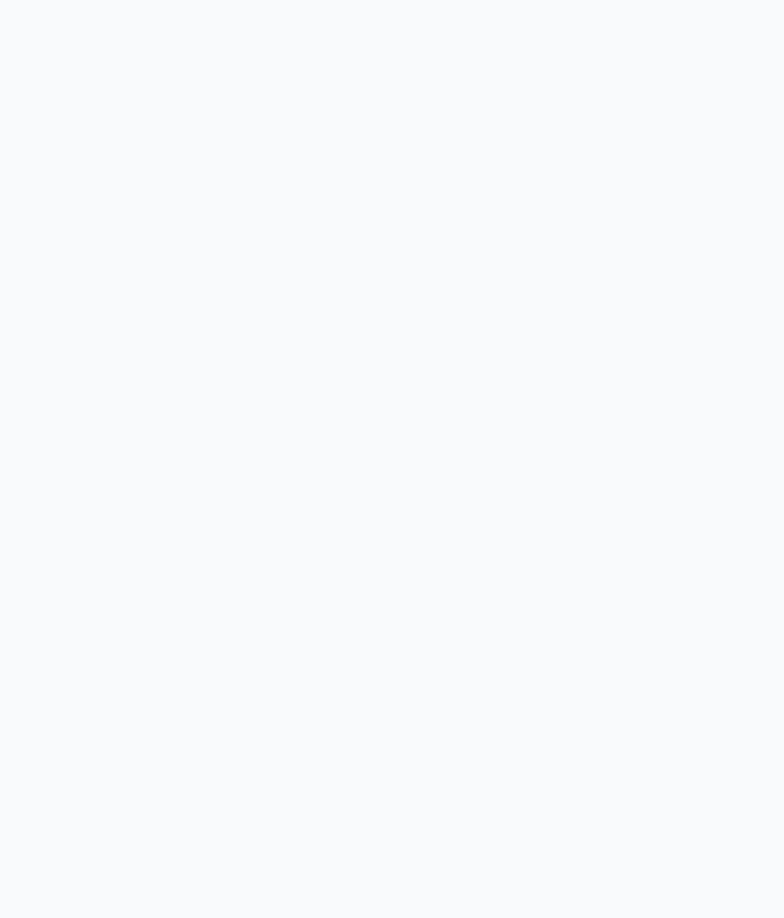
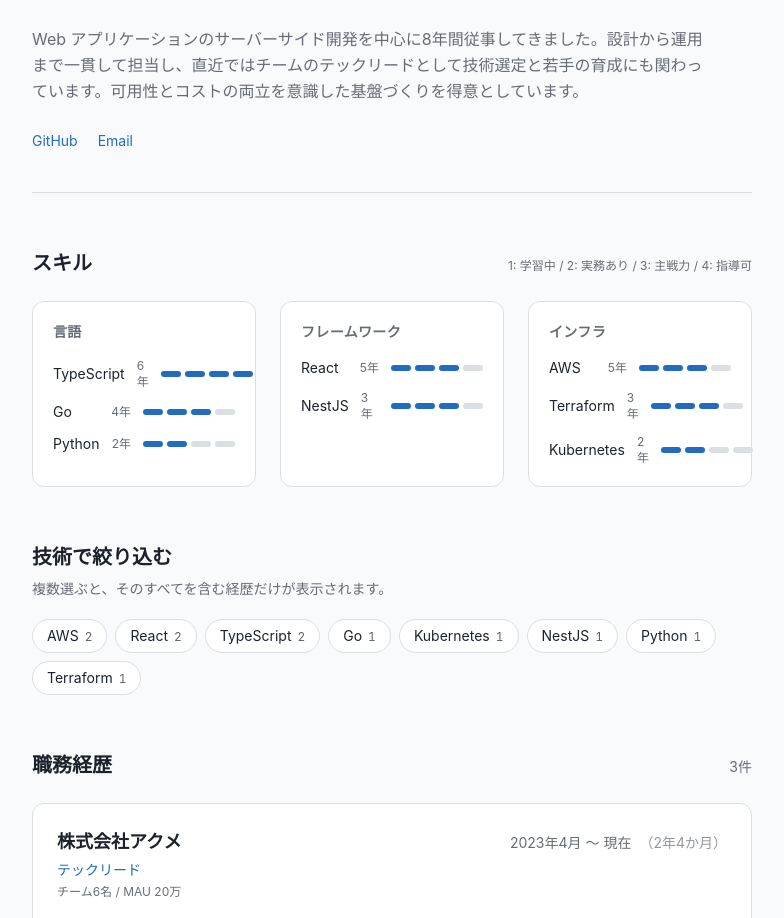
Before and after one commit to yh-il002/portfolio, a React (Vite) app: page / in a window 1280 px wide. Shown: the part 182-1100 px from the top of the page, without its empty margins (248-1032 px from the left). Before the commit the page ends 800 px from the top, so only its background shows below. Built offline with nearby package versions, Linux system fonts and the light colour scheme.

Commit message:
Add filter UI and experience list
技術タグの絞り込み UI、経歴カード、経歴一覧を追加し、App で全体を組み立てた。絞り込みは AND 条件で、0 件になるタグは押せないようにしている。

```diff
--- a/src/App.tsx
+++ b/src/App.tsx
@@ -1,8 +1,34 @@
+import ExperienceList from './components/ExperienceList'
+import Header from './components/Header'
+import SkillFilter from './components/SkillFilter'
+import SkillSheet from './components/SkillSheet'
 import resumeJson from './data/resume.json'
+import { useSkillFilter } from './hooks/useSkillFilter'
 import type { Resume } from './types/resume'
 
 const resume: Resume = resumeJson
 
 export default function App() {
-  return <main className="p-8 text-ink">{resume.profile.name}</main>
+  const { selected, tagOptions, filtered, toggleTag, clear } = useSkillFilter(
+    resume.experiences,
+  )
+
+  return (
+    <div className="min-h-screen bg-canvas">
+      <main className="mx-auto max-w-3xl px-6 py-16 sm:py-20">
+        <Header profile={resume.profile} />
+        <SkillSheet skills={resume.skills} />
+        <SkillFilter
+          options={tagOptions}
+          selected={selected}
+          onToggle={toggleTag}
+          onClear={clear}
+        />
+        <ExperienceList experiences={filtered} selected={selected} />
+        <footer className="mt-20 border-t border-line pt-6 text-xs text-muted">
+          このページは静的サイトです。掲載内容は {resume.profile.name} 本人が管理しています。
+        </footer>
+      </main>
+    </div>
+  )
 }
--- /dev/null
+++ b/src/components/ExperienceCard.tsx
@@ -0,0 +1,60 @@
+import { formatDuration, formatPeriod } from '../lib/format'
+import type { Experience } from '../types/resume'
+
+type Props = {
+  experience: Experience
+  selected: string[]
+}
+
+export default function ExperienceCard({ experience, selected }: Props) {
+  return (
+    <article className="rounded-xl border border-line bg-surface p-6">
+      <div className="flex flex-wrap items-baseline justify-between gap-x-6 gap-y-1">
+        <h3 className="text-lg font-bold text-ink">{experience.company}</h3>
+        <p className="text-sm text-muted">
+          {formatPeriod(experience.period)}
+          <span className="ml-2 opacity-70">
+            （{formatDuration(experience.period)}）
+          </span>
+        </p>
+      </div>
+
+      <p className="mt-1 text-sm font-medium text-accent">{experience.role}</p>
+      {experience.scale && (
+        <p className="mt-1 text-xs text-muted">{experience.scale}</p>
+      )}
+
+      <p className="mt-4 leading-relaxed text-ink">{experience.summary}</p>
+
+      {experience.highlights.length > 0 && (
+        <ul className="mt-4 space-y-2">
+          {experience.highlights.map((highlight) => (
+            <li
+              key={highlight}
+              className="relative pl-5 text-sm leading-relaxed text-muted before:absolute before:left-0 before:top-[0.6em] before:h-1.5 before:w-1.5 before:rounded-full before:bg-accent"
+            >
+              {highlight}
+            </li>
+          ))}
+        </ul>
+      )}
+
+      {experience.tags.length > 0 && (
+        <ul className="mt-5 flex flex-wrap gap-2">
+          {experience.tags.map((tag) => (
+            <li
+              key={tag}
+              className={`rounded px-2 py-0.5 text-xs ${
+                selected.includes(tag)
+                  ? 'bg-accent-soft font-medium text-accent'
+                  : 'bg-canvas text-muted'
+              }`}
+            >
+              {tag}
+            </li>
+          ))}
+        </ul>
+      )}
+    </article>
+  )
+}
--- /dev/null
+++ b/src/components/ExperienceList.tsx
@@ -0,0 +1,42 @@
+import ExperienceCard from './ExperienceCard'
+import type { Experience } from '../types/resume'
+
+type Props = {
+  experiences: Experience[]
+  selected: string[]
+}
+
+export default function ExperienceList({ experiences, selected }: Props) {
+  const sorted = [...experiences].sort((a, b) =>
+    b.period.start.localeCompare(a.period.start),
+  )
+
+  return (
+    <section className="mt-14" aria-labelledby="experience-heading">
+      <div className="flex flex-wrap items-baseline justify-between gap-x-6 gap-y-2">
+        <h2 id="experience-heading" className="text-xl font-bold text-ink">
+          職務経歴
+        </h2>
+        <p className="text-sm text-muted" aria-live="polite">
+          {sorted.length}件
+        </p>
+      </div>
+
+      {sorted.length === 0 ? (
+        <p className="mt-6 rounded-xl border border-dashed border-line p-10 text-center text-sm text-muted">
+          条件に合う経歴がありません。絞り込みを減らしてください。
+        </p>
+      ) : (
+        <div className="mt-6 space-y-6">
+          {sorted.map((experience) => (
+            <ExperienceCard
+              key={experience.id}
+              experience={experience}
+              selected={selected}
+            />
+          ))}
+        </div>
+      )}
+    </section>
+  )
+}
--- /dev/null
+++ b/src/components/SkillFilter.tsx
@@ -0,0 +1,61 @@
+import type { TagOption } from '../lib/filter'
+
+type Props = {
+  options: TagOption[]
+  selected: string[]
+  onToggle: (tag: string) => void
+  onClear: () => void
+}
+
+export default function SkillFilter({ options, selected, onToggle, onClear }: Props) {
+  if (options.length === 0) return null
+
+  return (
+    <section className="mt-14" aria-labelledby="filter-heading">
+      <div className="flex flex-wrap items-baseline justify-between gap-x-6 gap-y-2">
+        <h2 id="filter-heading" className="text-xl font-bold text-ink">
+          技術で絞り込む
+        </h2>
+        {selected.length > 0 && (
+          <button
+            type="button"
+            onClick={onClear}
+            className="text-sm text-accent underline-offset-4 hover:underline focus-visible:outline-2 focus-visible:outline-offset-2 focus-visible:outline-accent"
+          >
+            絞り込みを解除
+          </button>
+        )}
+      </div>
+
+      <p className="mt-2 text-sm text-muted">
+        複数選ぶと、そのすべてを含む経歴だけが表示されます。
+      </p>
+
+      <ul className="mt-5 flex flex-wrap gap-2">
+        {options.map((option) => {
+          const isSelected = selected.includes(option.tag)
+          return (
+            <li key={option.tag}>
+              <button
+                type="button"
+                onClick={() => onToggle(option.tag)}
+                disabled={option.disabled}
+                aria-pressed={isSelected}
+                className={`rounded-full border px-3.5 py-1.5 text-sm transition-colors focus-visible:outline-2 focus-visible:outline-offset-2 focus-visible:outline-accent ${
+                  isSelected
+                    ? 'border-accent bg-accent-soft text-accent'
+                    : 'border-line bg-surface text-ink hover:border-accent'
+                } disabled:cursor-not-allowed disabled:border-line disabled:bg-transparent disabled:text-muted disabled:opacity-50 disabled:hover:border-line`}
+              >
+                {option.tag}
+                <span className="ml-1.5 text-xs tabular-nums opacity-70">
+                  {option.count}
+                </span>
+              </button>
+            </li>
+          )
+        })}
+      </ul>
+    </section>
+  )
+}
```
